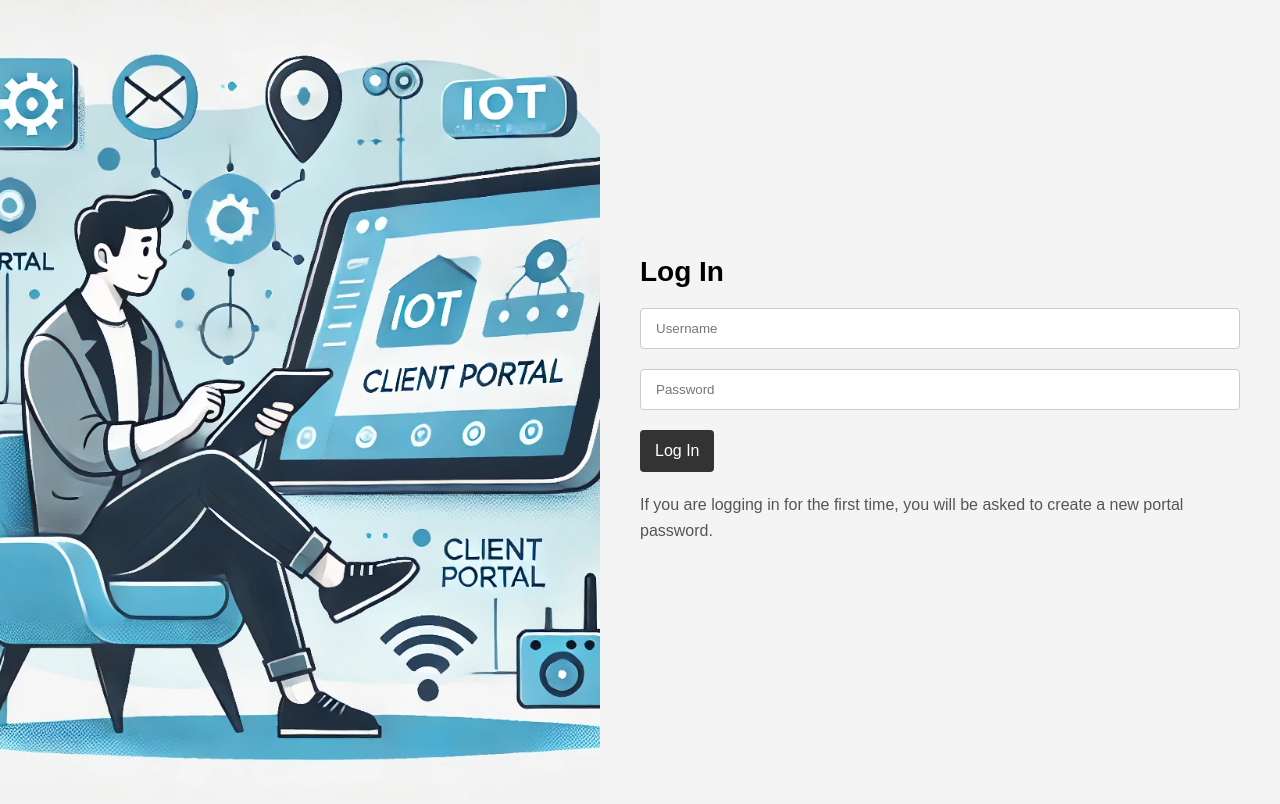
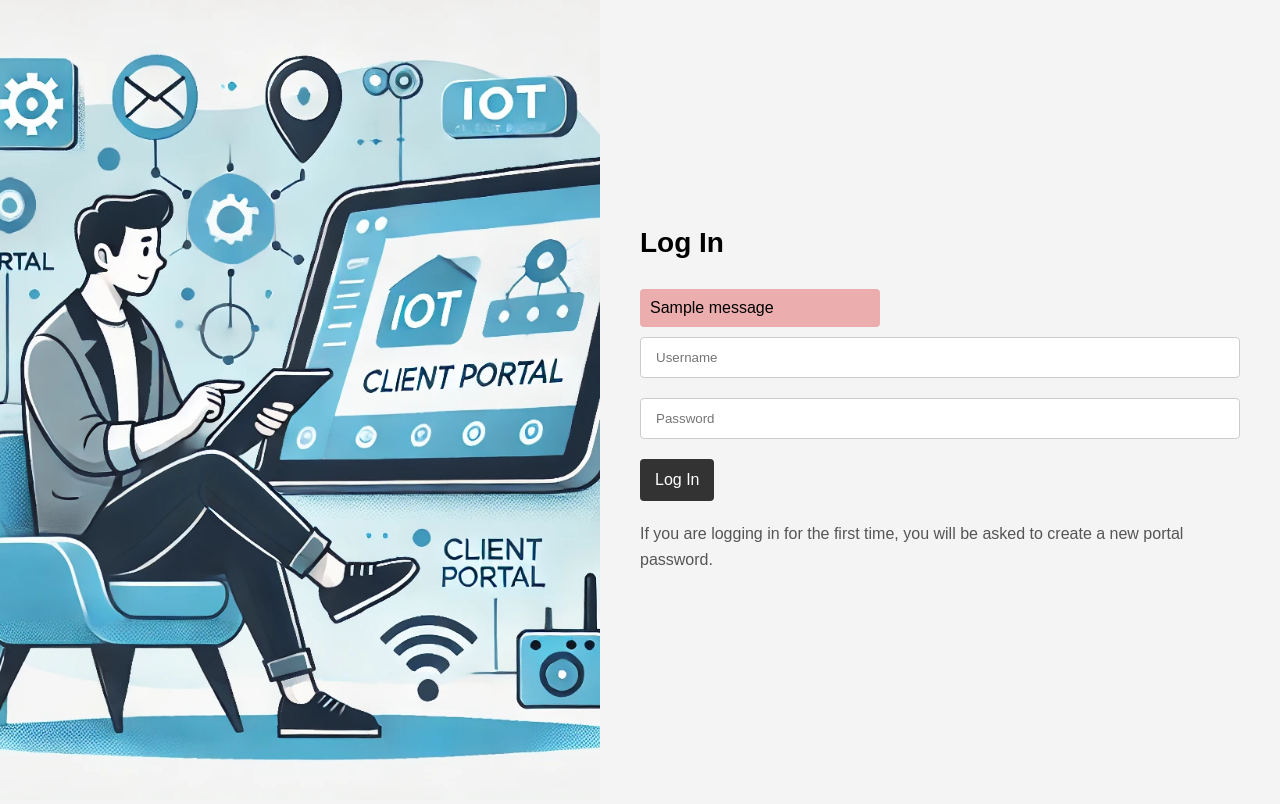
Before and after one commit to sync0n/client-portal2, a Flask app: page /login in a window 1280 px wide. Run offline with Flask 2, Linux system fonts and the light colour scheme; tables that the repository leaves empty hold one stand-in row (values such as "Sample post"); one stand-in notice (Sample message) is shown; parts of the project's set-up code (start-up, migrations or seed data) failed here and were passed over.

Commit message:
Flash message front-end and css
Added flash message in front end to display if user entered incorrect creds

```diff
--- a/static/css/login.css
+++ b/static/css/login.css
@@ -73,6 +73,13 @@ body {
     line-height: 1.6;
     color: #555;
 }
+.flash-messages {
+    background-color: #EBADAD;
+    margin: 10px 0 10px;
+    padding: 10px;
+    width: 40%;
+    border-radius: 4px;
+}
 
 /* Responsive adjustments */
 @media (min-width: 768px) {
--- a/templates/login.html
+++ b/templates/login.html
@@ -16,6 +16,15 @@
         <!-- Right side login form -->
         <div class="login-form">
             <h2>Log In</h2>
+            {% with messages = get_flashed_messages(with_categories=true) %}
+                {% if messages %}
+                    <div class="flash-messages">
+                        {% for category, message in messages %}
+                            <div class="alert alert-{{ category }}">{{ message }}</div>
+                        {% endfor %}
+                    </div>
+                {% endif %}
+            {% endwith %}
             <form id="loginForm" method="POST" action="{{ url_for('login') }}">
                 <input type="text" placeholder="Username" name="username" required>
                 <input type="password" placeholder="Password" name="password" required>
```
